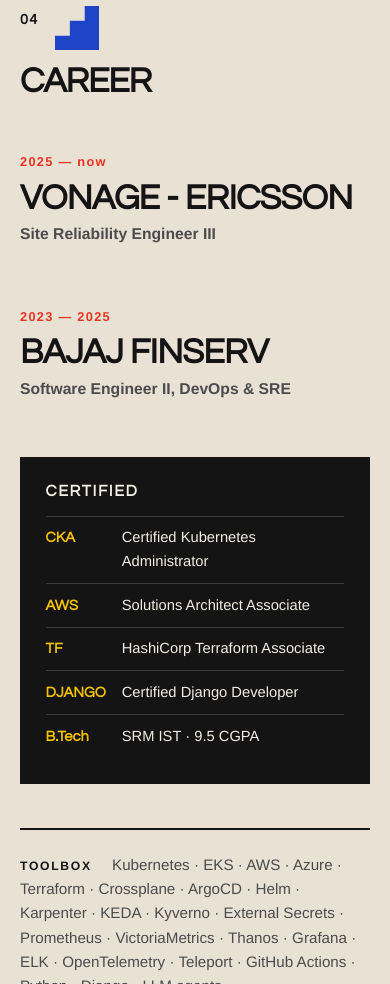
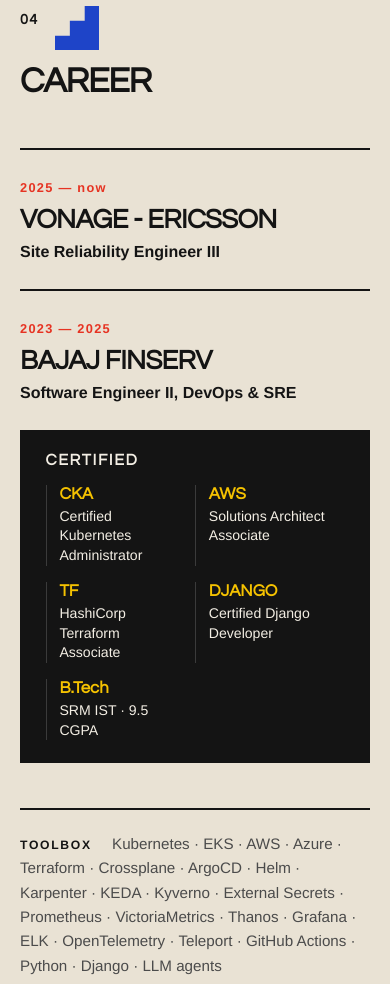
Before and after one commit to abbasmirza7/mysite, a plain HTML site: page index.html in a window 390 px wide. Shown: the part 6110-7094 px from the top of the page. Drawn offline with Linux system fonts and the light colour scheme.

Commit message:
Update style.css

```diff
--- a/style.css
+++ b/style.css
@@ -159,17 +159,20 @@ nav { margin-left: auto; }
 .w .mk { width: 26px; height: 26px; }
 
 /* Career */
-.career { display: grid; grid-template-columns: 1fr 1fr .8fr; gap: 2.5rem; }
+.career { display: grid; grid-template-columns: 1fr 1fr; gap: 0; border-top: 2px solid var(--ink); }
+.job { padding: 1.8rem 2rem 1.8rem 0; }
+.job + .job { padding-left: 2rem; border-left: 2px solid var(--ink); }
 .job time { font: 700 .8rem var(--sans); letter-spacing: .1em; color: var(--red); }
-.job h3 { font-size: 2.2rem; text-transform: uppercase; letter-spacing: -.02em; margin: .4rem 0 .3rem; }
-.job__title { font-weight: 600; margin-bottom: 1rem; }
-.job > p:last-child { color: var(--ink-2); font-size: .98rem; }
-.creds { background: var(--ink); color: var(--paper); padding: 1.6rem; }
-.creds h3 { font-size: 1rem; text-transform: uppercase; letter-spacing: .1em; margin-bottom: 1rem; }
-/* badge column sizes to the widest badge, so every row lines up */
-.creds ul { list-style: none; padding: 0; margin: 0; display: grid; grid-template-columns: max-content 1fr; column-gap: 1rem; }
-.creds li { grid-column: 1 / -1; display: grid; grid-template-columns: subgrid; align-items: baseline; padding: .6rem 0; border-top: 1px solid #3b3b3b; font-size: .92rem; }
-.creds b { color: var(--yellow); font-family: var(--display); }
+.job h3 { font-size: clamp(1.7rem, 3vw, 2.2rem); text-transform: uppercase; letter-spacing: -.02em; margin: .4rem 0 .3rem; }
+.job__title { font-weight: 600; margin-bottom: 0; }
+.job > p:not(.job__title) { color: var(--ink-2); font-size: .98rem; margin: 1rem 0 0; }
+
+/* certificates: one strip across the full width */
+.creds { grid-column: 1 / -1; display: grid; grid-template-columns: auto 1fr; align-items: center; gap: 2rem; background: var(--ink); color: var(--paper); padding: 1.4rem 1.6rem; }
+.creds h3 { font-size: 1rem; text-transform: uppercase; letter-spacing: .1em; margin: 0; }
+.creds ul { list-style: none; padding: 0; margin: 0; display: grid; grid-template-columns: repeat(auto-fit, minmax(150px, 1fr)); gap: 1rem 0; }
+.creds li { padding: 0 1.2rem; border-left: 1px solid #3b3b3b; font-size: .88rem; line-height: 1.4; }
+.creds b { display: block; margin-bottom: .25rem; color: var(--yellow); font: 700 1.05rem var(--display); }
 .tools { margin: 2.8rem 0 0; padding-top: 1.4rem; border-top: 2px solid var(--ink); color: var(--ink-2); font-size: .95rem; }
 .tools span { font: 700 .76rem var(--sans); letter-spacing: .14em; text-transform: uppercase; color: var(--ink); margin-right: 1rem; }
 
@@ -241,8 +244,6 @@ nav { margin-left: auto; }
   .layer { grid-template-columns: 1fr; gap: .4rem; margin-right: 0 !important; }
   .layer__tools { text-align: left; }
   .work { grid-template-columns: 1fr 1fr; }
-  .career { grid-template-columns: 1fr 1fr; }
-  .creds { grid-column: 1 / -1; }
   .contact__grid { grid-template-columns: 1fr; gap: 2.5rem; }
 }
 @media (max-width: 680px) {
@@ -257,6 +258,11 @@ nav { margin-left: auto; }
   .sec-head > div, .sec-head--stack h2 { grid-column: 1 / -1; }
   .sec-no { padding-top: .6rem; }
   .work, .career { grid-template-columns: 1fr; }
+  .job, .job + .job { padding: 1.5rem 0; border-left: 0; }
+  .job + .job { border-top: 2px solid var(--ink); }
+  .creds { grid-template-columns: 1fr; gap: 1rem; }
+  .creds ul { grid-template-columns: 1fr 1fr; }
+  .creds li { padding: 0 .8rem; }
   .svc { box-shadow: 6px 6px 0 var(--ink); }
   .form { padding: 1.4rem; box-shadow: 6px 6px 0 var(--blue); }
 }
```
